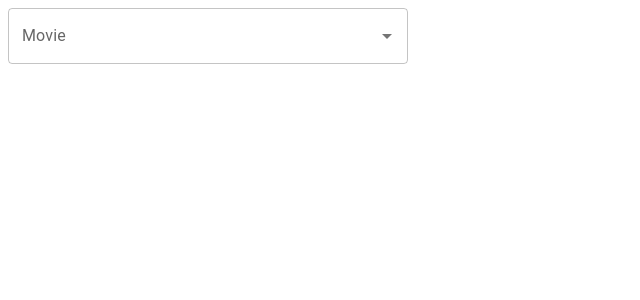
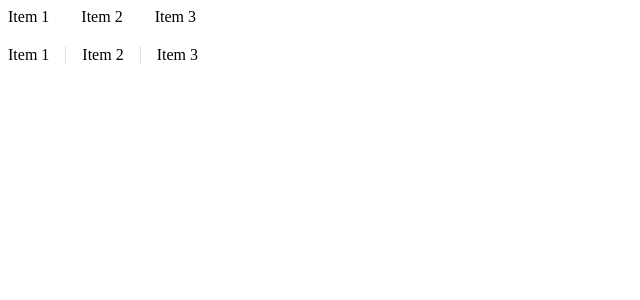
Before and after one commit to GokhanKus/ReactTraining, a React (Vite) app in the folder 16.material-ui/: page / in a window 1280 px wide. Shown: the top 300 px of the page, without its empty margins (0-640 px from the left). Built offline with nearby package versions, Linux system fonts and the light colour scheme.

Commit message:
MUI Stack

```diff
--- a/16.material-ui/src/App.jsx
+++ b/16.material-ui/src/App.jsx
@@ -5,6 +5,7 @@ import MUICheckBox from './components/MUICheckBox'
 import MUISelect from './components/MUISelect'
 import MUITextField from './components/MUITextField'
 import MUIAutoComplete from './components/MUIAutoComplete'
+import MUIStack from './components/MUIStack'
 
 function App() {
 
@@ -14,7 +15,8 @@ function App() {
       {/* <MUITextField /> */}
       {/* <MUISelect /> */}
       {/* <MUICheckBox /> */}
-      <MUIAutoComplete />
+      {/* <MUIAutoComplete /> */}
+      <MUIStack />
     </div>
   )
 }
--- a/16.material-ui/src/components/MUIAutoComplete.jsx
+++ b/16.material-ui/src/components/MUIAutoComplete.jsx
@@ -2,18 +2,19 @@ import React from 'react'
 import TextField from '@mui/material/TextField';
 import Autocomplete from '@mui/material/Autocomplete';
 import top100Films from '../movies';
+import { Box } from '@mui/material';
 
 function MUIAutoComplete() {
     console.log(top100Films);
     return (
 
-        <div>
+        <Box>
             <Autocomplete
                 options={top100Films}
                 sx={{ width: 400 }}
                 renderInput={(params) => <TextField {...params} label="Movie" />}
             />
-        </div >
+        </Box >
     )
 }
 
--- a/16.material-ui/src/components/MUISelect.jsx
+++ b/16.material-ui/src/components/MUISelect.jsx
@@ -3,7 +3,7 @@ import InputLabel from '@mui/material/InputLabel';
 import MenuItem from '@mui/material/MenuItem';
 import FormControl from '@mui/material/FormControl';
 import Select from '@mui/material/Select';
-import { TextField } from '@mui/material';
+import { Box, TextField } from '@mui/material';
 
 function MUISelect() {
     const [age, setAge] = useState('');
@@ -18,7 +18,7 @@ function MUISelect() {
     console.log(currency);
     console.log(currencies);
     return (
-        <div>
+        <Box>
             <FormControl sx={{ width: '150px' }}>
                 <InputLabel>Age</InputLabel>
                 <Select label="Age" value={age} onChange={handleChange}>
@@ -44,7 +44,7 @@ function MUISelect() {
                     <MenuItem value="EUR">Euro</MenuItem>
                 </Select>
             </FormControl>
-        </div>
+        </Box>
     );
 }
 
--- /dev/null
+++ b/16.material-ui/src/components/MUIStack.jsx
@@ -0,0 +1,26 @@
+import { Box, Divider, Stack } from '@mui/material'
+import React from 'react'
+
+function MUIStack() {
+    return (
+        <>
+            <Box sx={{ width: '100%' }}>
+                <Stack spacing={2} direction={{ xs: 'column', sm: 'row' }} divider={<Divider orientation='horizontal' flexItem />}>
+                    <div>Item 1</div>
+                    <div>Item 2</div>
+                    <div>Item 3</div>
+                </Stack>
+            </Box>
+            <Box sx={{ width: '100%', marginTop: '20px' }}>
+                <Stack spacing={2} direction={{ xs: 'column', sm: 'row' }} divider={<Divider orientation='vertical' flexItem />}>
+                    <div>Item 1</div>
+                    <div>Item 2</div>
+                    <div>Item 3</div>
+                </Stack>
+            </Box>
+        </>
+    )
+}
+//aralarda bosluk olsun mu, ne kadar olsun, aralara cizgi atılsın mı, elemanlar yan yana mı alt altamı sıralansın pencere boyutu xs ise column diger durumlarda row olsun
+//bu gibi ayarlamalar icin material ui tarafından saglanan Stack yapısı kullanilabilir
+export default MUIStack
```
